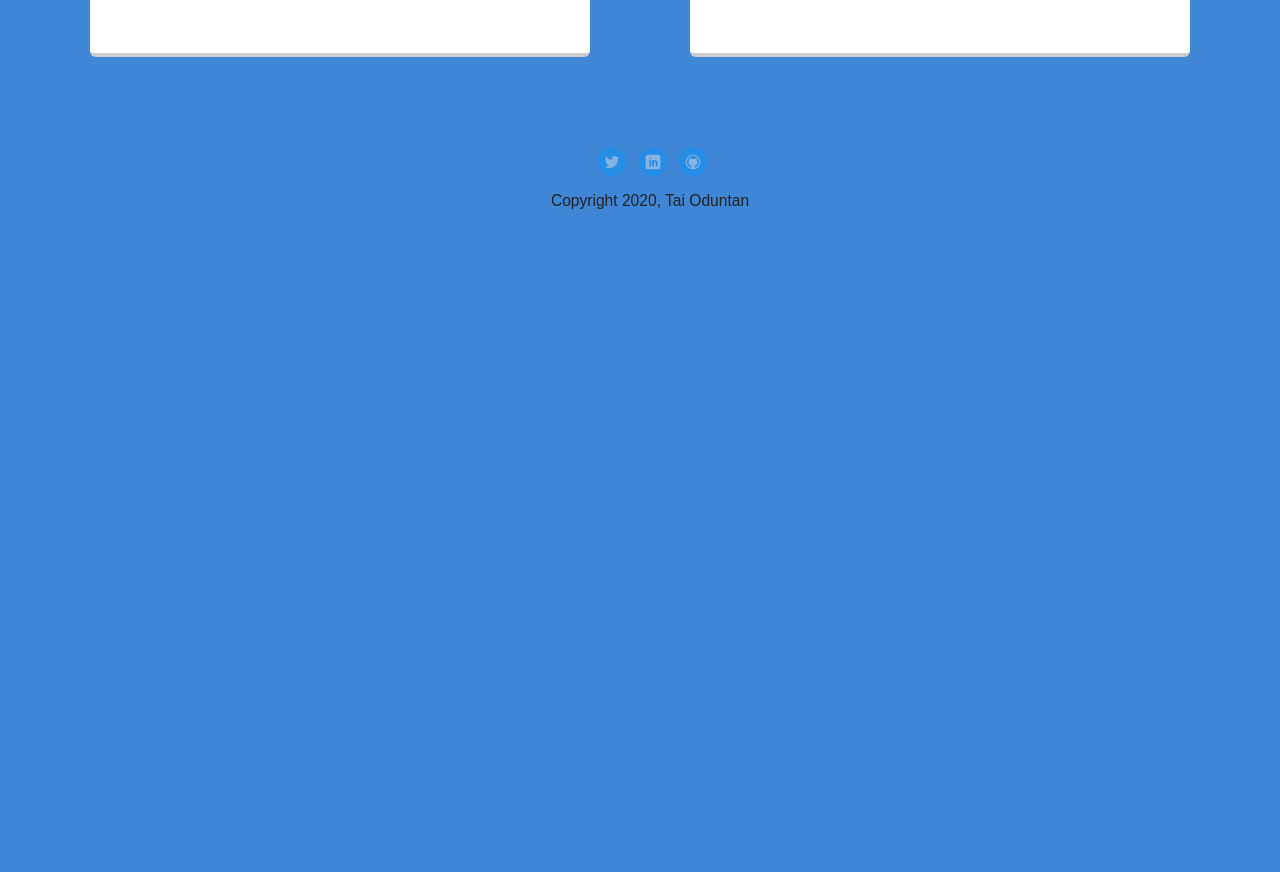
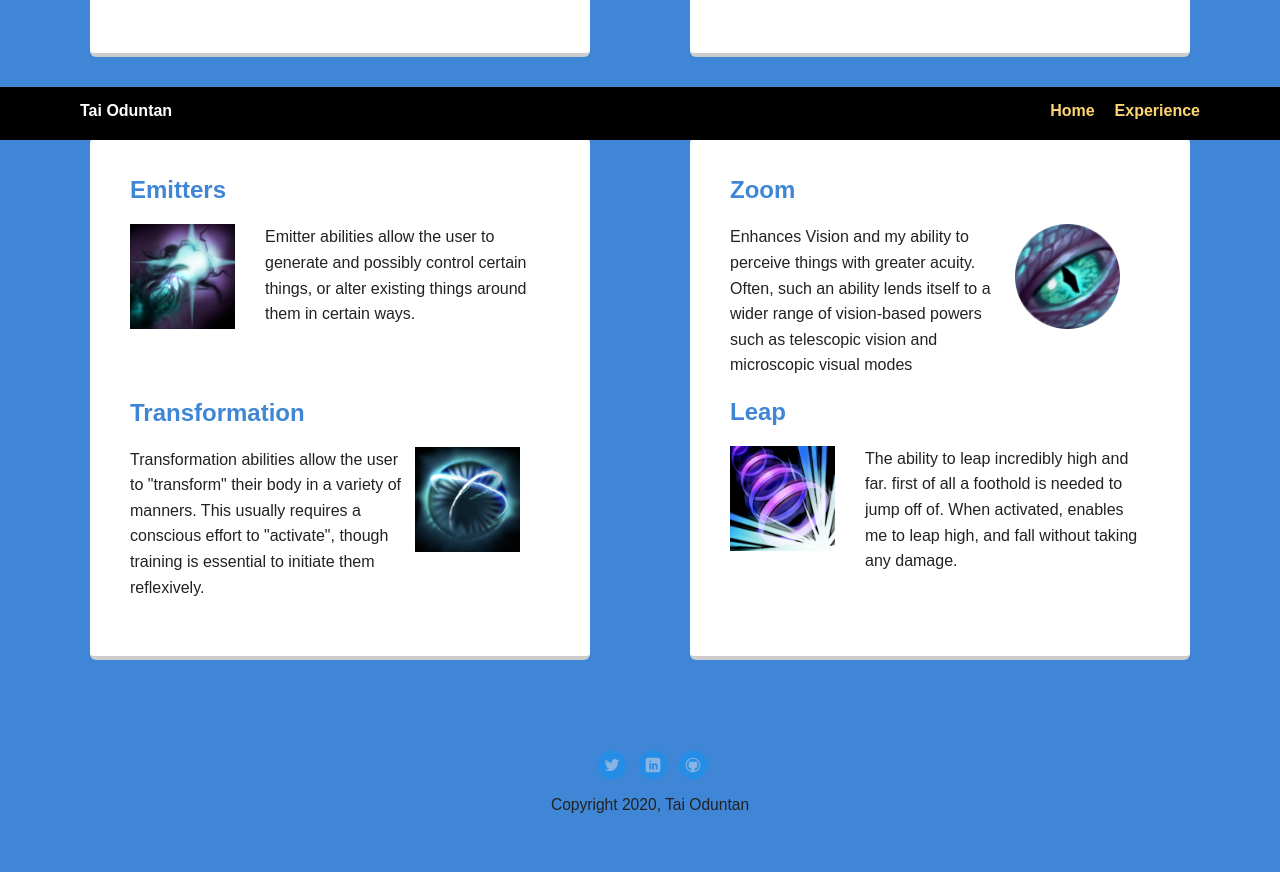
Before and after one commit to taitaninthemaking/techdegree-project-1a, a plain HTML site: page Techdegree-Project-1/experience.html in a window 1280 px wide. Shown: the part 517-1389 px from the top of the page. Before the commit the page ends 823 px from the top, so only its background shows below. Drawn offline with Linux system fonts and the light colour scheme; a web font is replaced by a local one.

Commit message:
Update experience.html

```diff
--- a/Techdegree-Project-1/experience.html
+++ b/Techdegree-Project-1/experience.html
@@ -46,13 +46,62 @@
 
     </div>
   </main>
-      <footer>
-        <ul>
-          <li><a href="#" class="social twitter">Twitter</a></li>
-          <li><a href="#" class="social linkedin">LinkedIn</a></li>
-          <li><a href="#" class="social github">Github</a></li>
+      <!doctype html>
+<html lang="en">
+<head>
+  <meta charset="utf-8">
+  <title>My Experiences</title>
+  <meta name="viewport" content="width=device-width, initial-scale=1.0">
+  <link rel="stylesheet" href="styles.css">
+  <link href="https://fonts.googleapis.com/css?family=Muli%7CRoboto:400,300,500,700,900" rel="stylesheet"></head>
+  <body>
+
+    <div class="navbar">
+        <ul class="nav">
+          <li class="name">Tai Oduntan</li>
+          <li><a href="index.html">Home</a></li>
+          <li><a href="experience.html">Experience</a></li>
         </ul>
-        <p class="copyright">Copyright 2020, Tai Oduntan</p>
-      </footer>
+    </div>
+
+<body>
+  <main class="top-container">
+    <div class=page>
+      <h2>Emitters</h2>
+      <p><img class="emitter-img" src="images/emitter.png" alt="skills-img">
+      <p>Emitter abilities allow the user to generate and possibly control certain things, or alter existing things around them in certain ways.</p>
+      <br>
+      <br>
+
+
+      <h2>Transformation</h2>
+      <p><img class="transformation-img" src="images/transformation.png" alt="skills-img">
+      <p>Transformation abilities allow the user to "transform" their body in a variety of manners. This usually requires a conscious effort to "activate", though training is essential to initiate them reflexively.</p>
+
+
+    </div>
+
+    <div class=page>
+
+     <h2>Zoom</h2>
+      <p><img class="transformation-img" src="images/zoom.png" alt="skills-img">
+      <p>Enhances Vision and my ability to perceive things with greater acuity. Often, such an ability lends itself to a wider range of vision-based powers such as telescopic vision and microscopic visual modes</p>
+
+
+      <h2>Leap</h2>
+      <p><img class="emitter-img" src="images/leap.png" alt="skills-img">
+        <p>The ability to leap incredibly high and far. first of all a foothold is needed to jump off of. When activated, enables me to leap high, and fall without taking any damage.</p>
+
+
+    </div>
+  </main>
+  <footer>
+    <ul>
+      <li><a href="https://twitter.com/?lang=en" target="_blank" class="social twitter">Twitter</a></li>
+      <li><a href="https://www.linkedin.com/" target="_blank" class="social linkedin">LinkedIn</a></li>
+      <li><a href="https://github.com/taitaninthemaking" target="_blank" class="social github">Github</a></li>
+    </ul>
+    <p class="copyright">Copyright 2020, Tai Oduntan</p>
+  </footer>
 </body>
 </html>
```
